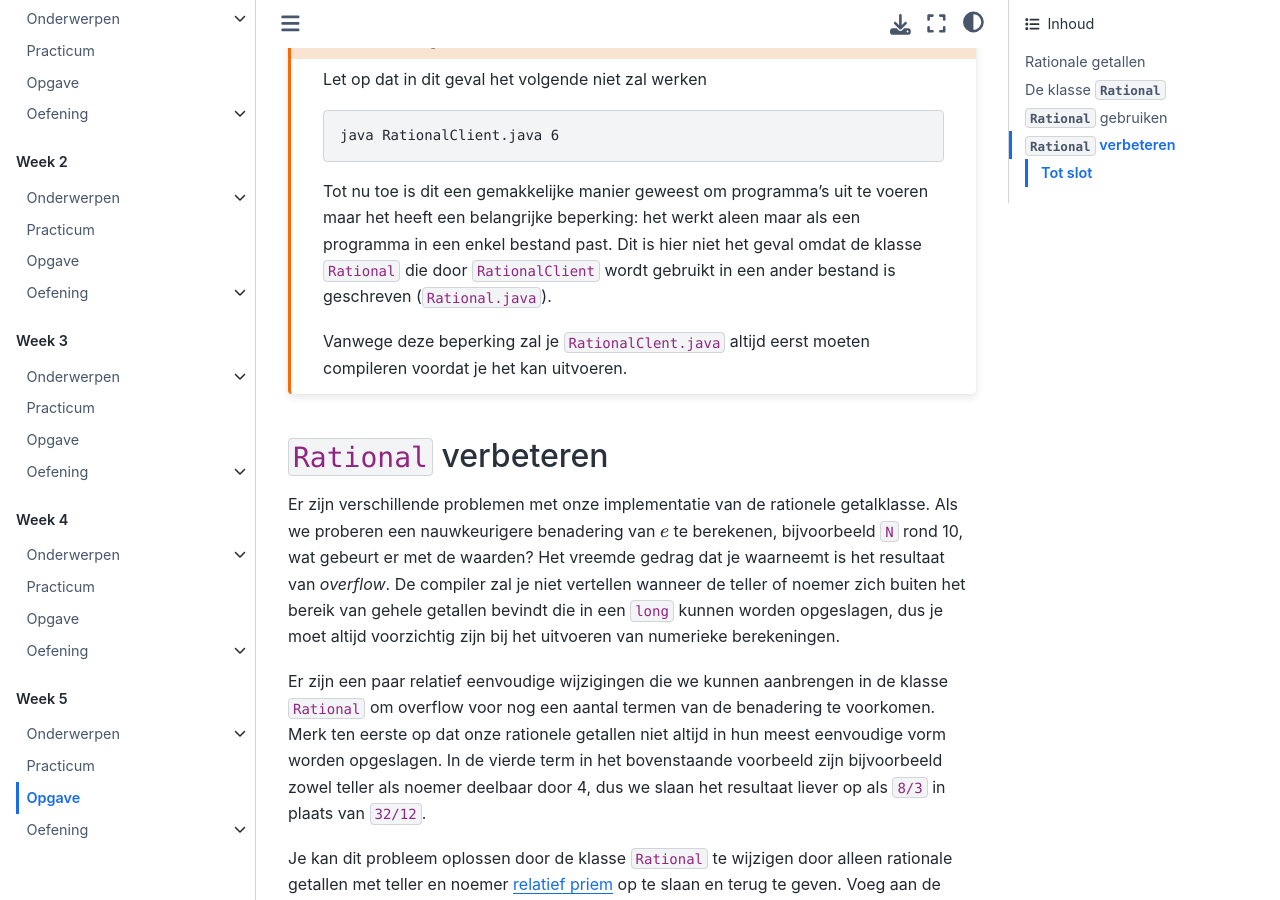
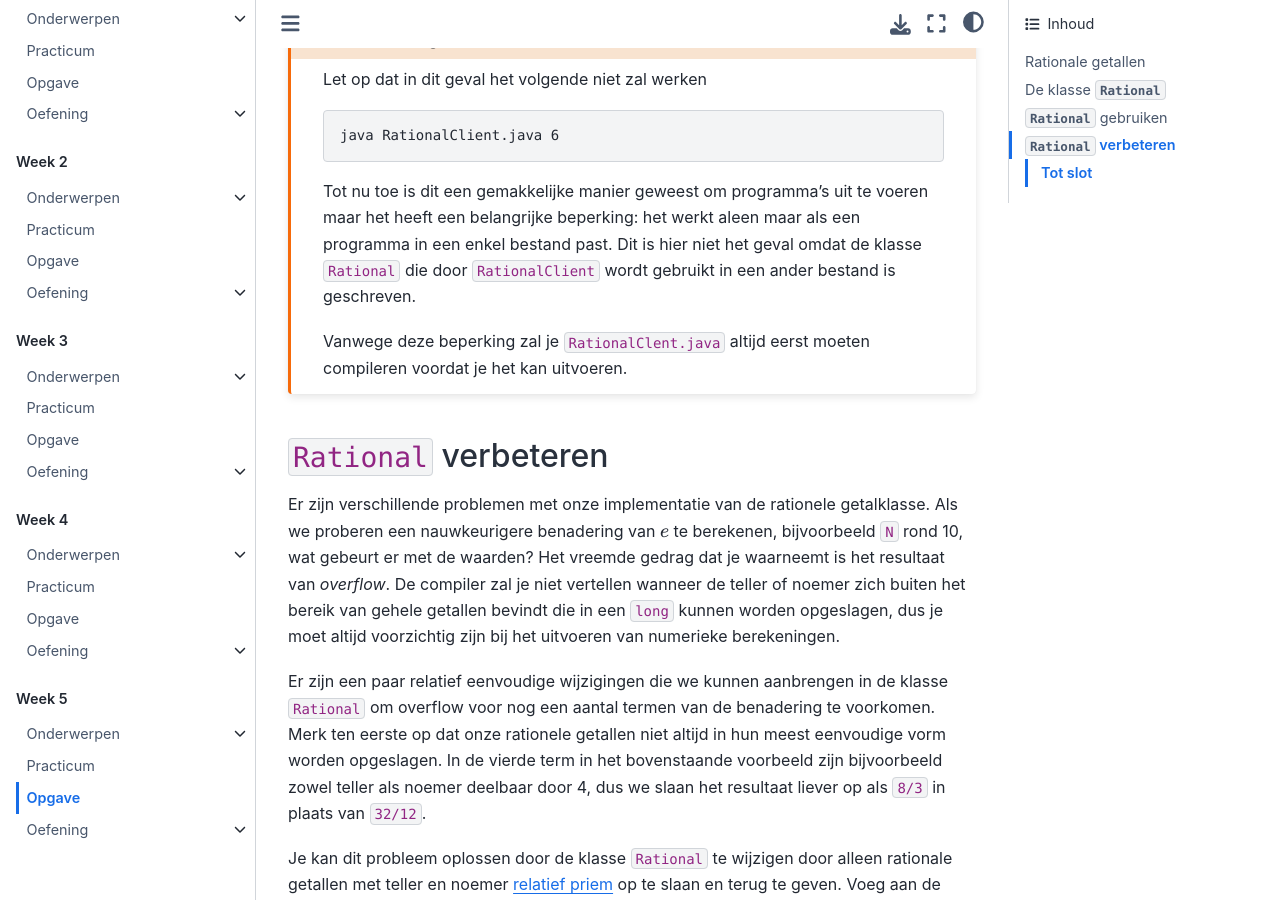
Before and after one commit to hanze-hbo-ict/OOP, a Jupyter Book: the page built from problems/class_design/index.md, in a window 1280 px wide and 900 px high, scrolled down 3247 px. Built offline with Jupyter Book 1.0.4 settings and Sphinx 7.4.7 and the Sphinx Book theme 1.1.4, drawn with Linux system fonts in a browser that asks for light colours; pages that are not in the unit, such as notebooks, are missing from menus.

Commit message:
minor edits

`````diff
--- a/problems/class_design/index.md
+++ b/problems/class_design/index.md
@@ -140,7 +140,7 @@ Let op dat in dit geval het volgende niet zal werken
 java RationalClient.java 6
 ```
 
-Tot nu toe is dit een gemakkelijke manier geweest om programma's uit te voeren maar het heeft een belangrijke beperking: het werkt aleen maar als een programma in een enkel bestand past. Dit is hier niet het geval omdat de klasse `Rational` die door `RationalClient` wordt gebruikt in een ander bestand is geschreven (`Rational.java`).
+Tot nu toe is dit een gemakkelijke manier geweest om programma's uit te voeren maar het heeft een belangrijke beperking: het werkt aleen maar als een programma in een enkel bestand past. Dit is hier niet het geval omdat de klasse `Rational` die door `RationalClient` wordt gebruikt in een ander bestand is geschreven.
 
 Vanwege deze beperking zal je `RationalClent.java` altijd eerst moeten compileren voordat je het kan uitvoeren.
 ````
`````
Also changed, not shown: problems/clock/index.md (+1 -1 lines).
